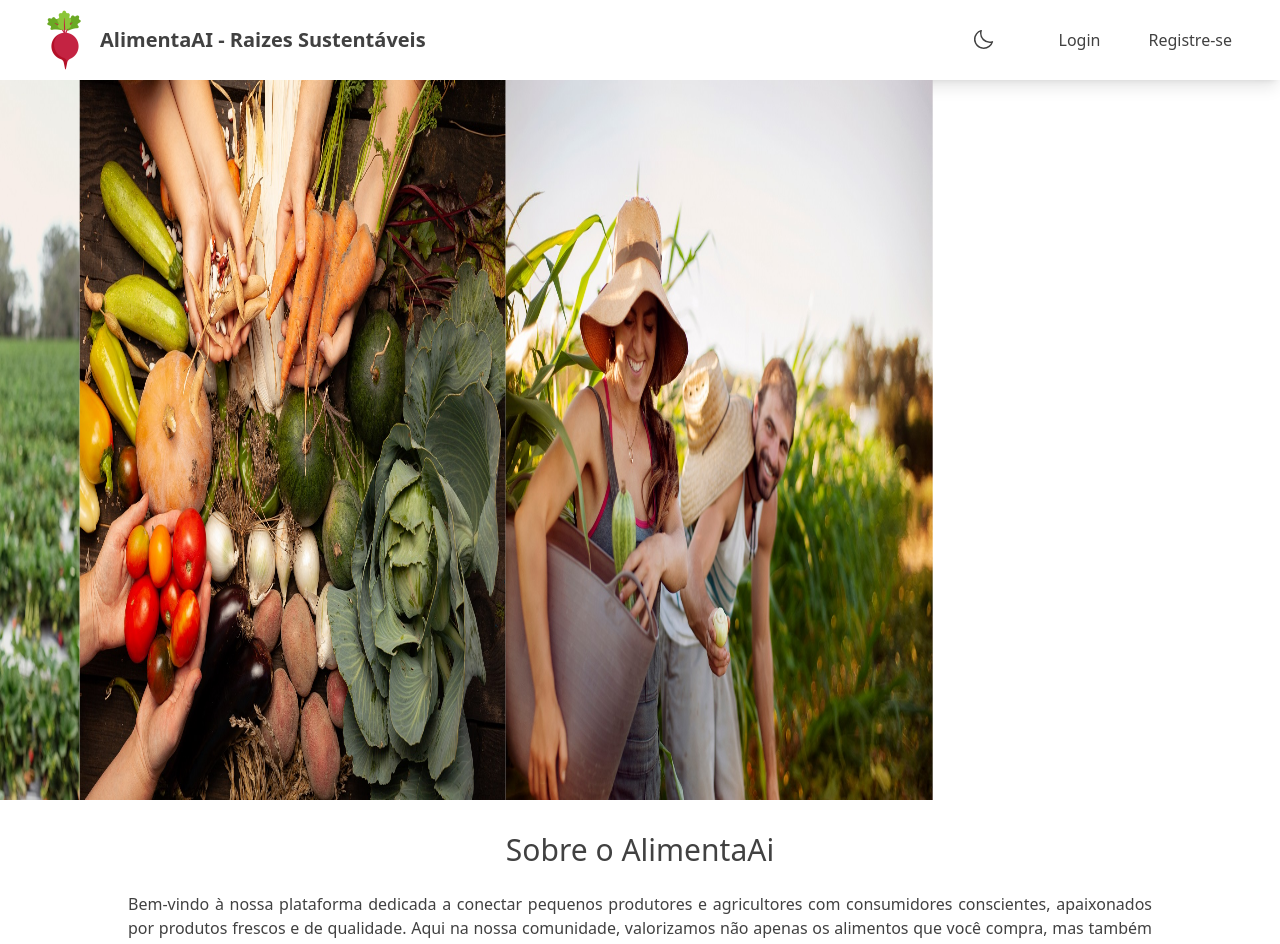
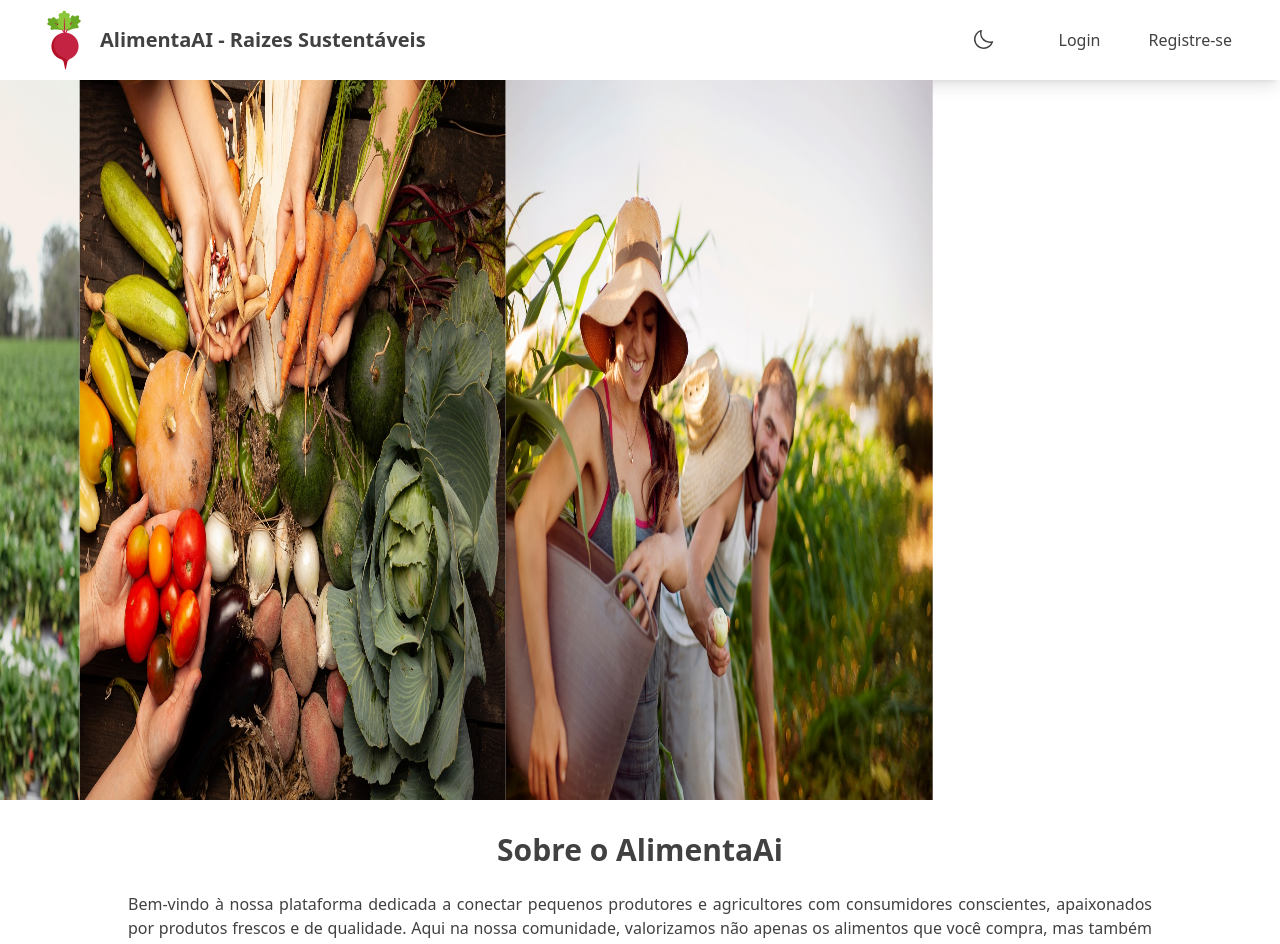
Before and after one commit to AlimentAi/Alimentai--Frontend, a React (Vite) app: page /home in a window 1280 px wide. Shown: the top 944 px of the page. Built offline with nearby package versions, Linux system fonts and the light colour scheme.

Commit message:
Pequenos ajustes

```diff
--- a/src/pages/cadastrar/Cadastrar.tsx
+++ b/src/pages/cadastrar/Cadastrar.tsx
@@ -293,7 +293,7 @@ export function Cadastrar() {
                         if (e.target.checked) atualizarEstado(e);
                       }
                     } />
-                  <label htmlFor="consumidor" className="flex flex-col items-center p-4 rounded-md hover:cursor-pointer transition duration-500 hover:bg-zinc-800">
+                  <label htmlFor="consumidor" className="flex flex-col items-center p-4 rounded-md hover:cursor-pointer hover:bg-gray-200 transition duration-500 dark:hover:bg-zinc-800">
                     <Basket size={42} />
                     Sou consumidor
                   </label>
@@ -310,7 +310,7 @@ export function Cadastrar() {
                         if (e.target.checked) atualizarEstado(e)
                       }
                     } />
-                  <label htmlFor="produtor" className="flex flex-col items-center p-4 rounded-md hover:cursor-pointer transition duration-300 hover:bg-zinc-800">
+                  <label htmlFor="produtor" className="flex flex-col items-center p-4 rounded-md hover:cursor-pointer hover:bg-gray-200 transition duration-500 dark:hover:bg-zinc-800">
                     <Carrot size={42} />
                     Sou produtor
                   </label>
--- a/src/pages/sobre/Sobre.tsx
+++ b/src/pages/sobre/Sobre.tsx
@@ -3,7 +3,7 @@ import React from 'react'
 function Sobre() {
   return (
     <div>
-      <div className='top-8 relative'><h1 className='text-3xl'> Sobre o AlimentaAi </h1></div>
+      <div className='top-8 relative'><h1 className='text-3xl font-bold'> Sobre o AlimentaAi </h1></div>
 
       <div className='flex flex-col flex-center mx-[10%] my-10 m-auto min-h-[62vh] text-justify top-4 relative gap-4'>
         <p className='text-1xl'>Bem-vindo à nossa plataforma dedicada a conectar pequenos produtores e agricultores com consumidores conscientes, apaixonados por produtos frescos e de qualidade. Aqui na nossa comunidade, valorizamos não apenas os alimentos que você compra, mas também as histórias por trás deles - histórias de trabalho árduo, dedicação à terra e um compromisso com práticas sustentáveis.</p>
```
